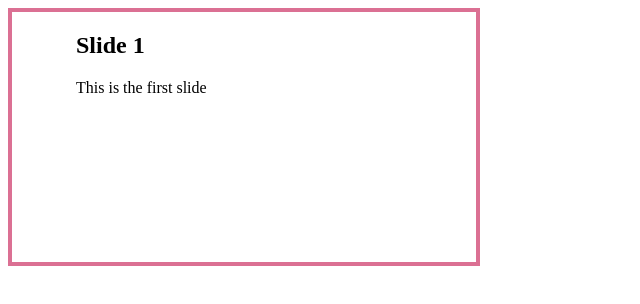
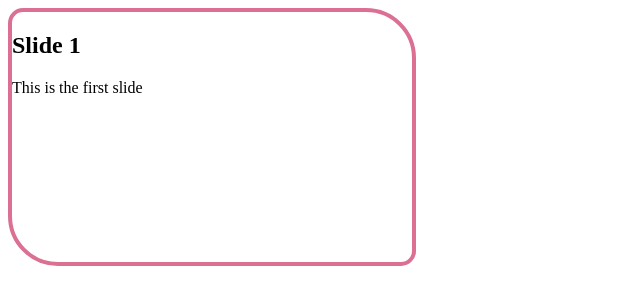
Before and after one commit to ademuro/presentation-for-real, a plain HTML site: page index.html in a window 1280 px wide. Shown: the whole page, without its empty margins (0-640 px from the left). Drawn offline with Linux system fonts and the light colour scheme.

Commit message:
made line change

```diff
--- a/style.css
+++ b/style.css
@@ -2,7 +2,8 @@ section {
     width: 400px;
     height: 250px;
     border: 4px solid palevioletred;
-    padding-left: 4em;
+    border-radius: 15px 50px;
+
     -webkit-transition: -webkit-transform .7s ease, opacity .7s ease;
     -moz-transition: -moz-transform .7s ease, opacity .7s ease;
     -ms-transition: -ms-transform .7s ease, opacity .7s ease;
```
